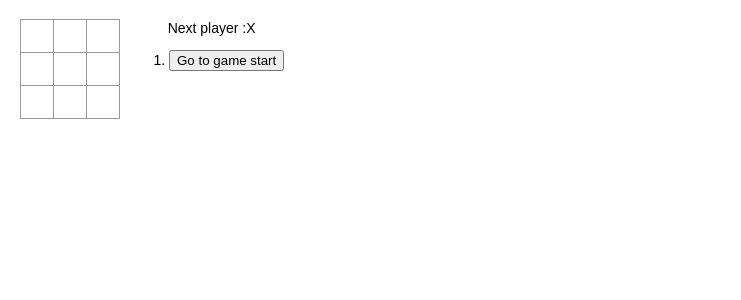
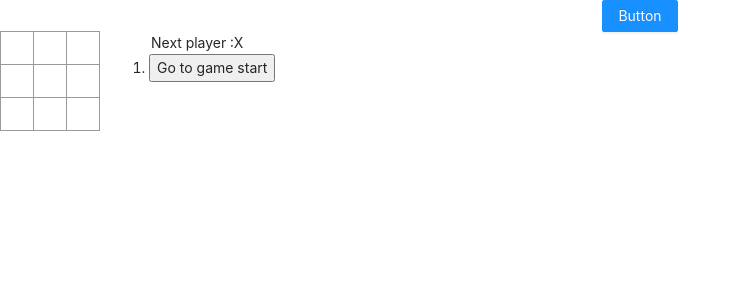
Before and after one commit to macroexp/supreme-octo-lamp, a React (Create React App) app in the folder my-poosp/: page / in a window 1280 px wide. Shown: the top 300 px of the page, without its empty margins (0-741 px from the left). Built offline with nearby package versions, Linux system fonts and the light colour scheme.

Commit message:
adding antd

```diff
--- a/my-poosp/package.json
+++ b/my-poosp/package.json
@@ -10,6 +10,8 @@
     "@types/node": "^12.12.47",
     "@types/react": "^16.9.41",
     "@types/react-dom": "^16.9.8",
+    "antd": "^4.3.5",
+    "dayjs": "^1.8.28",
     "react": "^16.13.1",
     "react-dom": "^16.13.1",
     "react-scripts": "3.4.1",
--- a/my-poosp/src/App.css
+++ b/my-poosp/src/App.css
@@ -1,3 +1,5 @@
+@import '~antd/dist/antd.css';
+
 .App {
   text-align: center;
 }
--- a/my-poosp/src/App.tsx
+++ b/my-poosp/src/App.tsx
@@ -1,14 +1,24 @@
-import React from 'react';
+import React, { FC } from 'react';
 import logo from './logo.svg';
 import './App.css';
 import { Game } from './components/game';
+import { Button } from 'antd';
 
-function App() {
-  return (
-    <div className="App">
-      <Game></Game>
-    </div>
-  );
-}
+//function App() {
+  //return (
+    //<div className="App">
+      //<Game></Game>
+    //</div>
+  //);
+//}
+
+//export default App;
+
+const App: FC = () => (
+  <div className="App">
+    <Button type="primary">Button</Button>
+    <Game></Game>
+  </div>
+);
 
 export default App;
```
Also changed, not shown: 1 other file (tests, documents, lock files or other folders).
